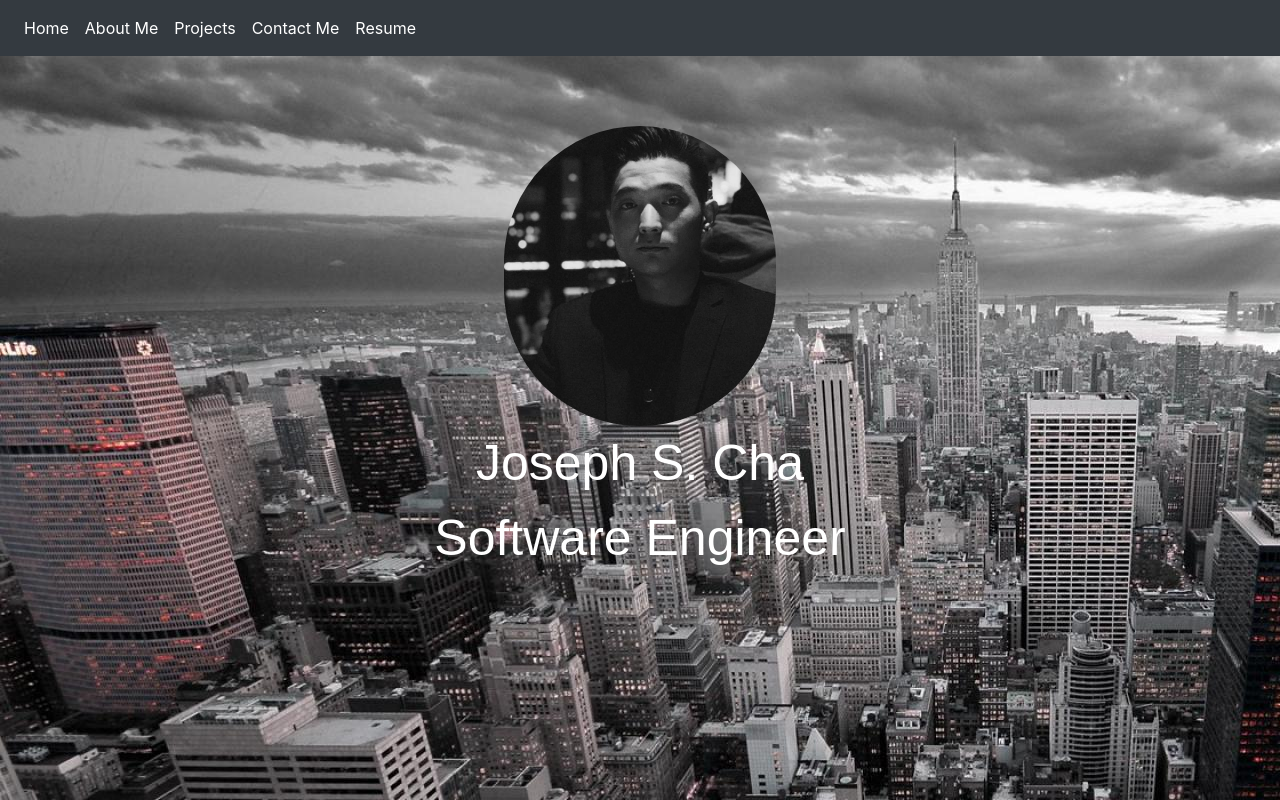
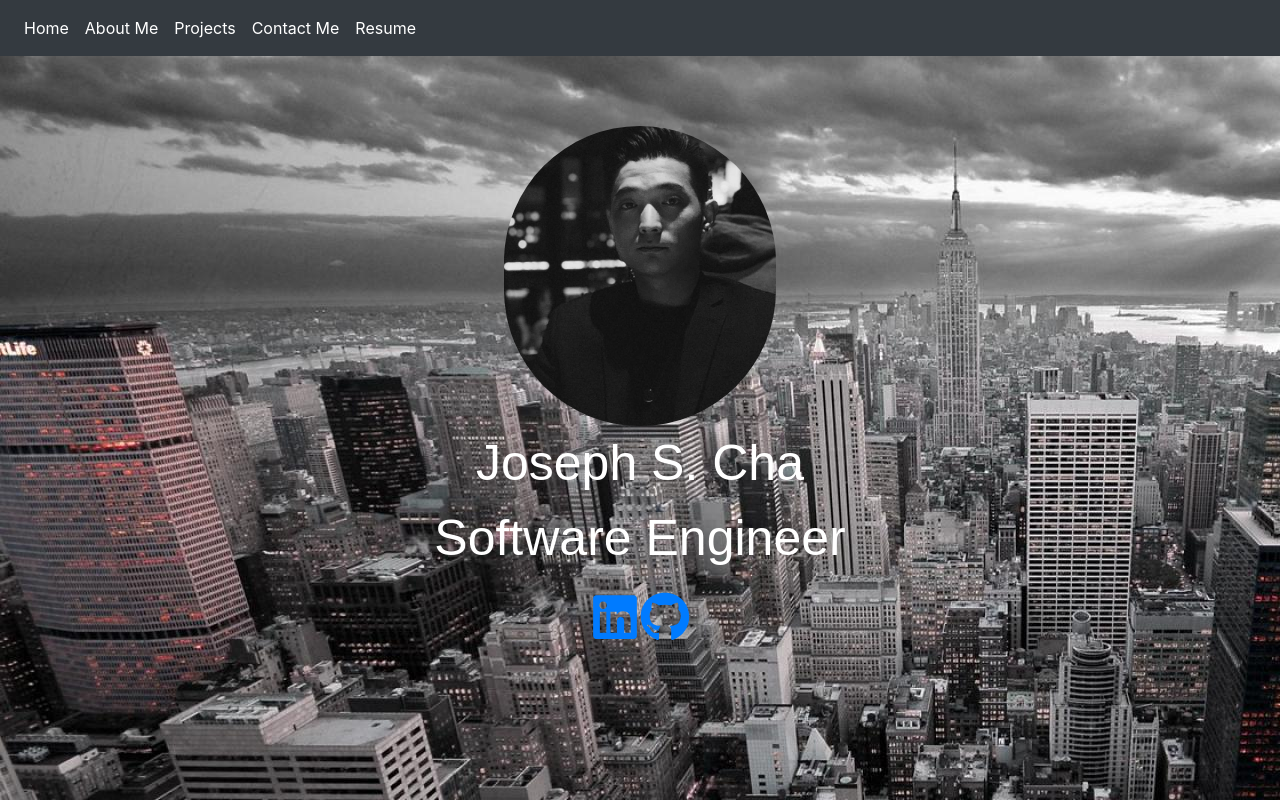
Before and after one commit to josephscha/portfolio-2020, a React (Create React App) app: page / in a window 1280 px wide. Built offline with nearby package versions, Linux system fonts and the light colour scheme.

Commit message:
added icons

```diff
--- a/src/Components/home.js
+++ b/src/Components/home.js
@@ -7,7 +7,16 @@ function Home() {
             <img className="profile-picture" src="./profilepicture.jpg" alt="default"/>
             <div>Joseph S. Cha</div>
             <div>Software Engineer</div>
-
+            <a
+                href="https://www.linkedin.com/in/joseph-cha-316639174/"
+                target="_blank"
+                rel="noopener noreferrer"><FaLinkedin/>
+            </a>
+            <a
+                href="https://github.com/josephscha"
+                target="_blank"
+                rel="noopener noreferrer"><FaGithub/>
+            </a>
         </div>
     )
 }
--- a/src/Components/navigation.js
+++ b/src/Components/navigation.js
@@ -1,6 +1,7 @@
 import React from 'react';
 import {NavLink} from 'react-router-dom'
 import {Navbar, Nav} from 'react-bootstrap'
+import { FaLinkedin, FaGithub } from 'react-icons/fa';
 
 function Navigation() {
     return (
@@ -11,6 +12,7 @@ function Navigation() {
                 <NavLink className="d-inline p-2 bg-dark text-white" to='/projects'>Projects</NavLink>
                 <NavLink className="d-inline p-2 bg-dark text-white" to='/contactme'>Contact Me</NavLink>
                 <NavLink className="d-inline p-2 bg-dark text-white" to='/resume'>Resume</NavLink>
+
             </Nav>
         </Navbar>
     )
```
